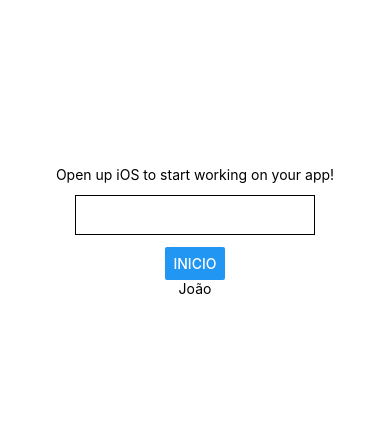
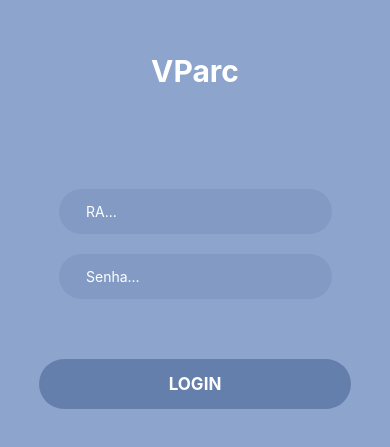
Before and after one commit to ES-UFABC/VParc, a React Native app in the folder VParcMobile/: screen / in a window 390 px wide. Shown: the part 191-638 px from the top of the page. Built offline with nearby package versions, Linux system fonts and the light colour scheme.

Commit message:
Criação do esqueleto da land page

```diff
--- a/VParcMobile/App.js
+++ b/VParcMobile/App.js
@@ -1,23 +1,15 @@
-import { StatusBar } from 'expo-status-bar';
+
 import { useState } from 'react';
-import { StyleSheet, Text, TextInput, View } from 'react-native';
-import FirstComponent from './components/firstComponent';
+import { StyleSheet,  View } from 'react-native';
+import LoginComponent from './components/land-page/loginComponent';
 
 const App = () => {
   const [nome,setNome] = useState("João");
 
   return (
     <View style={styles.container}>
-      <Text>Open up iOS to start working on your app!</Text>
-      <TextInput
-        style={styles.backgroundInput}
-        onChangeText={text => setNome(text)}
-        autoComplete="off"
-      />
-      <FirstComponent/>
-      <Text>{nome}</Text>
-      <StatusBar style="auto" />
 
+      <LoginComponent/>
     </View>
   );
 }
--- /dev/null
+++ b/VParcMobile/components/land-page/loginComponent.jsx
@@ -0,0 +1,107 @@
+import { TextInput, TouchableOpacity, StyleSheet, Text, View } from "react-native";
+import React from "react";
+import { StatusBar } from "expo-status-bar";
+
+const  colors = {
+    primary: '#14213D',
+    secundary: '#E5E5E5',
+    tert: '#37392E',
+    quart: '#eb7c5a',
+    logo:"#657fac",
+    fundo:'#8da4cd',
+    input:"#839bc4",
+};
+
+
+const LoginComponent = () =>{
+
+    return(
+        <View style={styles.container}>
+            <StatusBar style="auto"/>
+            <Text style={styles.titulo}>VParc</Text>
+
+              <View style={styles.inputView}>
+                  <TextInput
+                      keyboardType="numeric"
+                      style={styles.inputText}
+                      placeholder="RA..."/>
+              </View>
+
+            <View style={styles.inputView}>
+                <TextInput
+                    style={styles.inputText}
+                    placeholder="Senha..."/>
+            </View>
+
+            <TouchableOpacity style={styles.loginBtn}>
+                <Text style={{color:'white', fontWeight:'bold', fontSize:17}}>LOGIN</Text>
+            </TouchableOpacity>
+
+
+        </View>
+    );
+
+
+}
+
+export default LoginComponent;
+
+
+const styles = StyleSheet.create({
+
+    titulo:{
+      marginBottom:100,
+      color:'white',
+      fontWeight:'bold',
+      fontSize:30
+    },
+    container: {
+      flex:1,
+      backgroundColor: colors.fundo,
+      alignItems: "center",
+      justifyContent: "center",
+      alignSelf:'stretch',
+      flexDirection:'column'
+    },
+
+    image: {
+      marginBottom: 40,
+    },
+
+    inputView: {
+      backgroundColor: colors.input,
+      borderRadius: 30,
+      height: 45,
+      marginBottom: 20,
+      width: "70%",
+      alignItems: "center",
+    },
+
+    inputText: {
+      height: 50,
+      colo:'black',
+      textAlign:"left",
+      placeholderTextColor:'white'
+    },
+
+    forgot_button: {
+      height: 30,
+      marginBottom: 30,
+      marginRight:12,
+      marginLeft:20,
+      marginTop:30,
+      alignItems:'center',
+      justifyContent:'center',
+      width:110
+    },
+
+    loginBtn: {
+      width: "80%",
+      borderRadius: 25,
+      height: 50,
+      alignItems: "center",
+      marginTop: 40,
+      backgroundColor: colors.logo,
+      justifyContent:'center'
+    },
+  });
--- a/VParcMobile/package.json
+++ b/VParcMobile/package.json
@@ -20,5 +20,8 @@
   "devDependencies": {
     "@babel/core": "^7.12.9"
   },
+  "assets":[
+    "fonts"
+  ],
   "private": true
 }
```
Also changed, not shown: VParcMobile/react-native.config.js (added, +7 -0 lines), VParcMobile/assets/images/Logo.jpeg (added).
